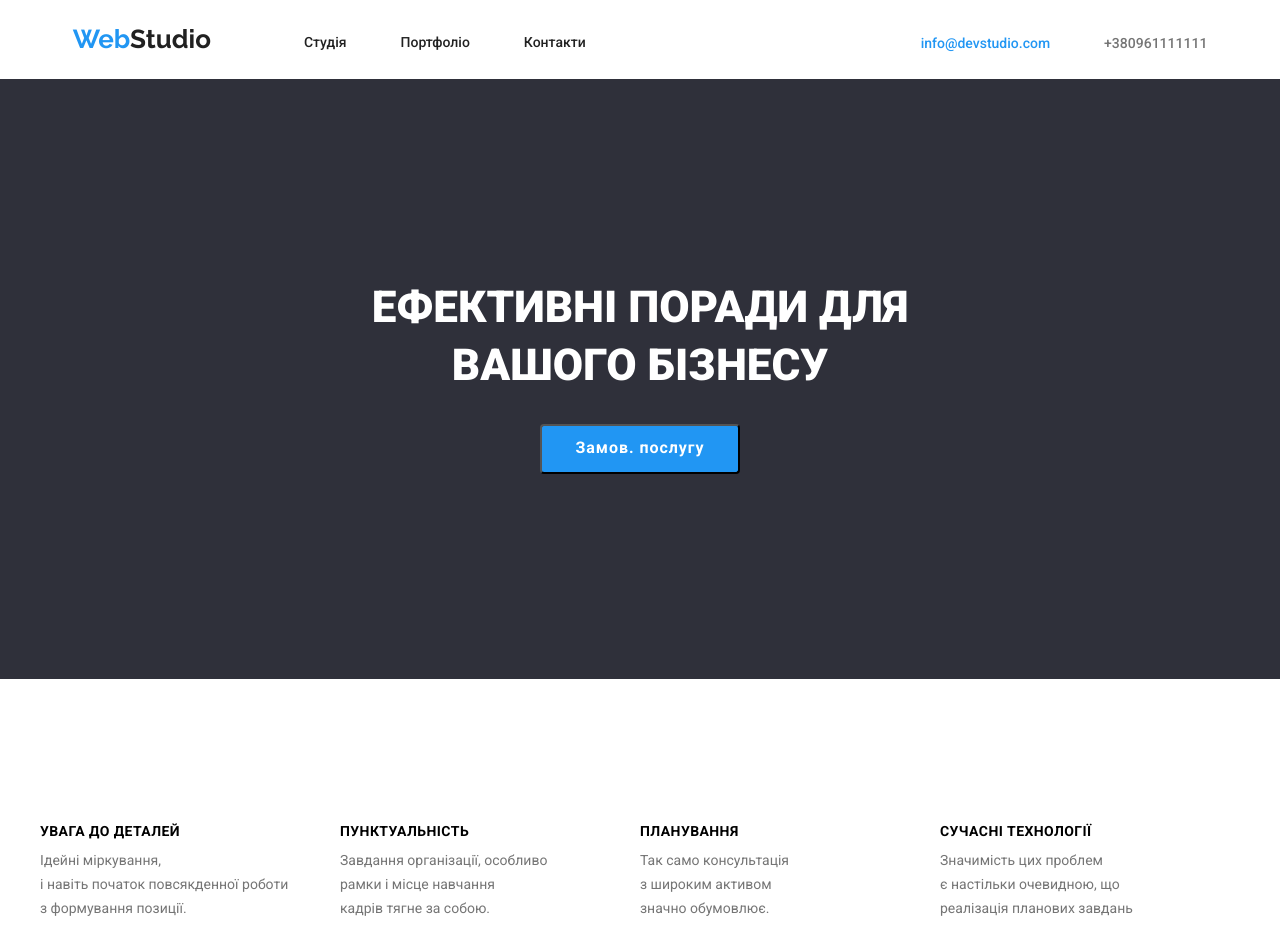
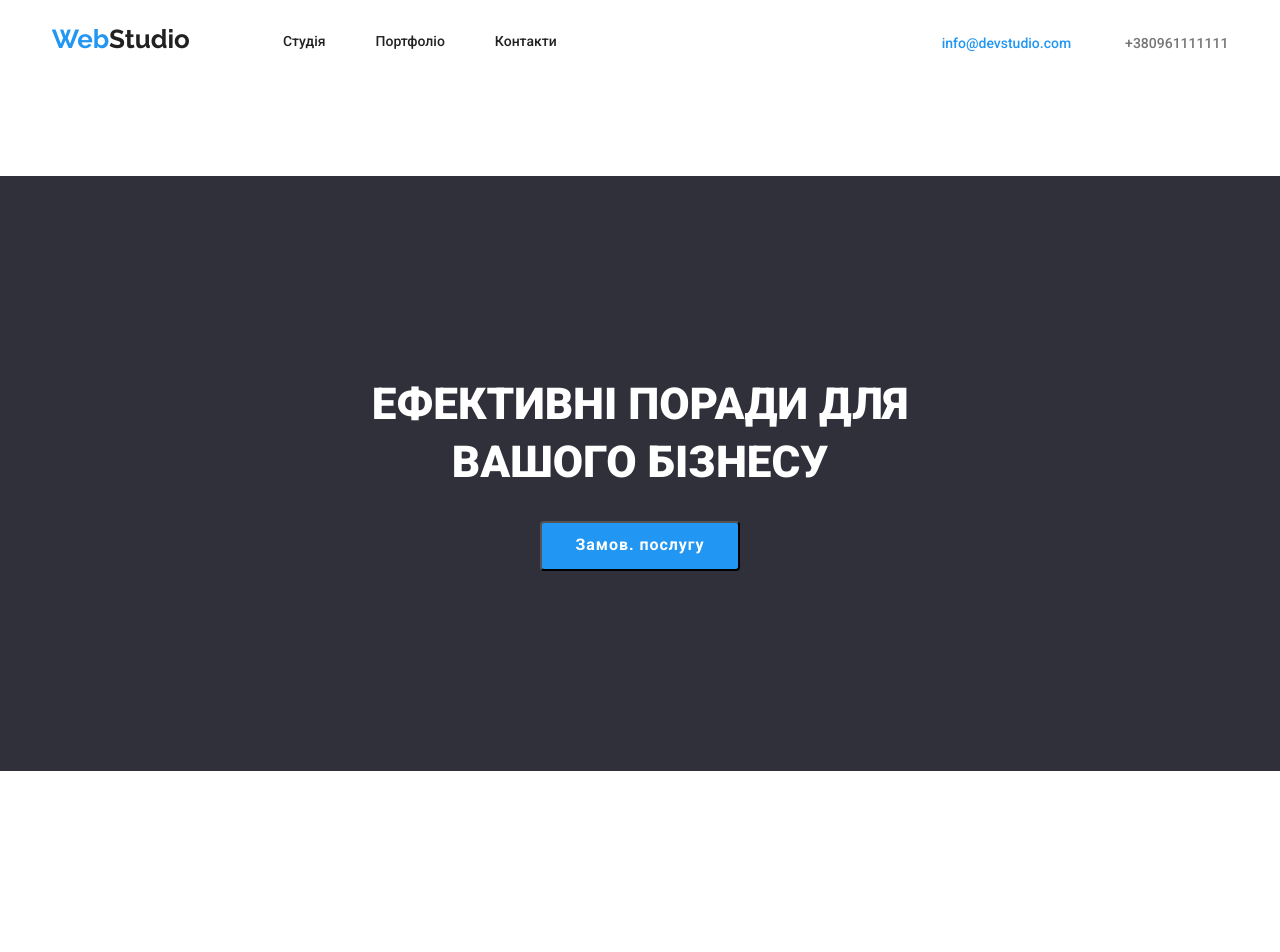
Before and after one commit to AlmessaN/goit-markup-hw-03, a plain HTML site: page index.html in a window 1280 px wide. Shown: the top 952 px of the page. Drawn offline with nearby package versions, Linux system fonts and the light colour scheme; files whose address does not match are found by name.

Commit message:
Homework 3

```diff
--- a/css/styles.css
+++ b/css/styles.css
@@ -1,3 +1,4 @@
+
 body {
   font-family: 'Roboto', sans-serif;
   font-family: 'Raleway' sans-serif;
@@ -47,12 +48,6 @@ body {
   .cont {
     width: 68px;
   }
-  .hero_ li:first-child {
-    padding-left: 93px;
-  }
-  .hero li:first-child {
-    padding-left: 93px;
-  }
   .hero nav {
     display: inline-flex;
   }
@@ -84,14 +79,17 @@ body {
   line-height: 1.17;
   text-decoration: none;
   word-spacing: 50px;
+  margin-right: 50px;
   }
-.navigation li {
-  display: inline-block;
-  text-align: center;
+.navigation {
+  display: inline-flex;
+  margin-left: 93px;
+  margin-right: 50px;
   padding-top: 32px;
+  padding-bottom: 32px;
   margin-right: 50px;
 }
-.navigation li:last-child {
+.navigation .cont {
   margin-right: 0;
 }
 .navigation > li >a:hover {
@@ -105,7 +103,7 @@ body {
   font-size: 14px;
   line-height: 1.17;
   text-decoration: none;
-  padding-left: 331px;
+  margin-left: 331px;
   margin-right: 50px;
 }
 .tel {
@@ -121,8 +119,10 @@ body {
   text-align: center;
   margin: auto;
   background: #2F303A;
-  padding: 0 15px;
-  height: 600px;
+  padding-left: 15px;
+  padding-right: 15px;
+  padding-top: 200px;
+  padding-bottom: 200px;
 }
 .title {
     font-family: 'Roboto', sans-serif;
@@ -131,7 +131,6 @@ body {
     font-size: 44px;
     line-height: 1.3;
     text-align: center;
-    padding-top: 200px;
   }
   .button {
     display: block;
@@ -151,7 +150,6 @@ body {
   }
   .container-portf {
     width: 1200px;
-    padding-top: 94px;
     padding-left: 15px;
     padding-right: 15px;
     margin: 0 auto;
@@ -219,34 +217,31 @@ body {
     color: #ffffff;
   }
 
-  .container_ {
+  .container_second {
+    display: flex;
+    flex-wrap: wrap;
     width: 1200px;
     margin: 0 auto;
     padding-left: 15px;
     padding-right: 15px;
   }
-  .container_ ul {
-    display: inline-block;
-    list-style: none;
+  .container_second ul {
+    margin-top: 50px;
   }
-  .container_ .name {
-    padding-top: 0;
-  }
-  .container_ li {
+  .container_second li {
     display: inline-block;
     float: left;
-    margin-top: 50px;
     margin-right: 30px;
   }
-  .container_ li:last-child {
+  .container_second li:last-child {
     margin-right: 0;
   }
-  .container_ h3 {
+  .container_second h3 {
     width: 270px;
     font-family: 'Roboto';
     font-style: normal;
-    font-weight: 700;
-    font-size: 14px;
+    font-weight: 500;
+    font-size: 16px;
     line-height: 1,14;
     letter-spacing: 0.03em;
   }
@@ -273,7 +268,7 @@ body {
     margin-top: 289px;
     margin-left: 612px;
   }
-  .container_ h2 {
+  .container_second h2 {
     font-family: 'Roboto';
     font-style: normal;
     font-weight: 700;
@@ -288,15 +283,16 @@ body {
     margin-right: 0;
   }
   .section {
-    display: block;
-    margin: auto;
-    padding-bottom: 94px;
+    display:block;
+    align-content: center;
+    margin: 0 auto;
+    padding: 94px 0;
   }
   .section:nth-child(4) {
     background-color: #F5F4FA;
     padding-top: 94px;
   }
-  .section > .container_ {
+  .section > .container_second {
     text-align: left;
   }
   .section_t {
@@ -306,7 +302,7 @@ body {
     padding-left: 15px;
     padding-right: 15px;
   }
-  .container_ h2 {
+  .container_second h2 {
     font-family: 'Roboto';
     font-style: normal;
     font-weight: 700;
@@ -319,7 +315,6 @@ body {
     background: #FFFFFF;
     float: left;
     width: 270;
-    margin-top: 50px;
     margin-right: 30px;
     text-align: center;
     border-radius: 0px 0px 4px 4px;
@@ -339,7 +334,7 @@ body {
   .name_port {
     display: inline-flex;
     flex-wrap: wrap;
-    padding-top: 50px;
+    margin-top: 50px;
     width: 1200px;
     align-items: flex-start;
     text-align: center;
@@ -402,8 +397,7 @@ body {
   .footer {
     background: #2F303A;
     margin: auto;
-    padding: 0 15px;
-    height: 252px;
+    padding: 60px 15px;
   }
   .container_fot {
     width: 1200px;
--- a/index.html
+++ b/index.html
@@ -10,7 +10,7 @@
     <link rel="preconnect" href="https://fonts.gstatic.com" crossorigin>
     <link href="https://fonts.googleapis.com/css2?family=Raleway:wght@700&family=Roboto:wght@400;500;700;900&display=swap" rel="stylesheet">
 
-    <link rel="stylesheet" htef="https://cdnjs.cloudflare.com/ajax/libs/modern-normalize/1.1.0/modern-normalize.min.css">
+    <link rel="stylesheet" href="https://cdnjs.cloudflare.com/ajax/libs/modern-normalize/1.1.0/modern-normalize.min.css" integrity="sha512-wpPYUAdjBVSE4KJnH1VR1HeZfpl1ub8YT/NKx4PuQ5NmX2tKuGu6U/JRp5y+Y8XG2tV+wKQpNHVUX03MfMFn9Q==" crossorigin="anonymous" referrerpolicy="no-referrer" />
     <link rel="stylesheet" href="./css/styles.css">
 
 </head>
@@ -45,7 +45,7 @@
             </div>
         </section>
             <section class="section">
-                <div class="container_">
+                <div class="container_second">
                 <ul>
                     <li>
                         <h3>УВАГА ДО ДЕТАЛЕЙ</h3>
@@ -67,7 +67,7 @@
             </div>
             </section>
         <section class="section">
-            <div class="container_">
+            <div class="container_second">
             <h2>Чим ми займаємось</h2>
             <ul>
                 <li class="images">
@@ -89,7 +89,7 @@
             </section>
         </div>
         <section class="section">
-            <div class="container_">
+            <div class="container_second">
             <h2>Наша команда</h2>
             <ul class="name">
                 <li>
```
Also changed, not shown: portfolio.html (+1 -2 lines).
